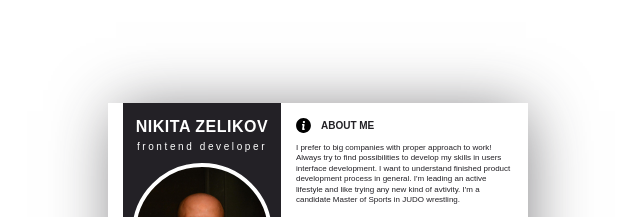
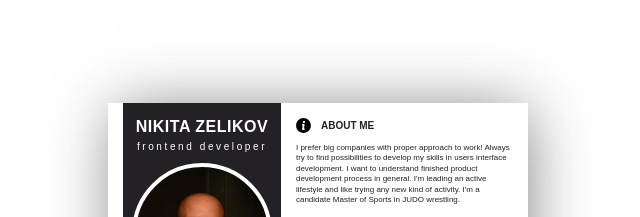
Before and after one commit to MikitaZelikov/my_cv, a website built with webpack: page index.html in a window 1280 px wide. Shown: the top 217 px of the page, 322-962 px from the left. Built offline with nearby package versions, Linux system fonts and the light colour scheme; files whose address does not match are found by name.

Commit message:
fix text spelling

```diff
--- a/index.html
+++ b/index.html
@@ -67,9 +67,9 @@
             <article class="about-me">
                 <p class="title">ABOUT ME</p>
                 <p class="about-me__description description">
-                    I prefer to big companies with proper approach to work! Always try to find possibilities to develop my skills in users interface development. I want to understand finished product development process in general.
+                    I prefer big companies with proper approach to work! Always try to find possibilities to develop my skills in users interface development. I want to understand finished product development process in general.
 
-                    I'm leading an active lifestyle and like trying any new kind of avtivity. I'm a candidate Master of Sports in JUDO wrestling.
+                    I'm leading an active lifestyle and like trying any new kind of activity. I'm a candidate Master of Sports in JUDO wrestling.
                 </p>
             </article>
             <article class="skills">
```
Also changed, not shown: 1 other file.
